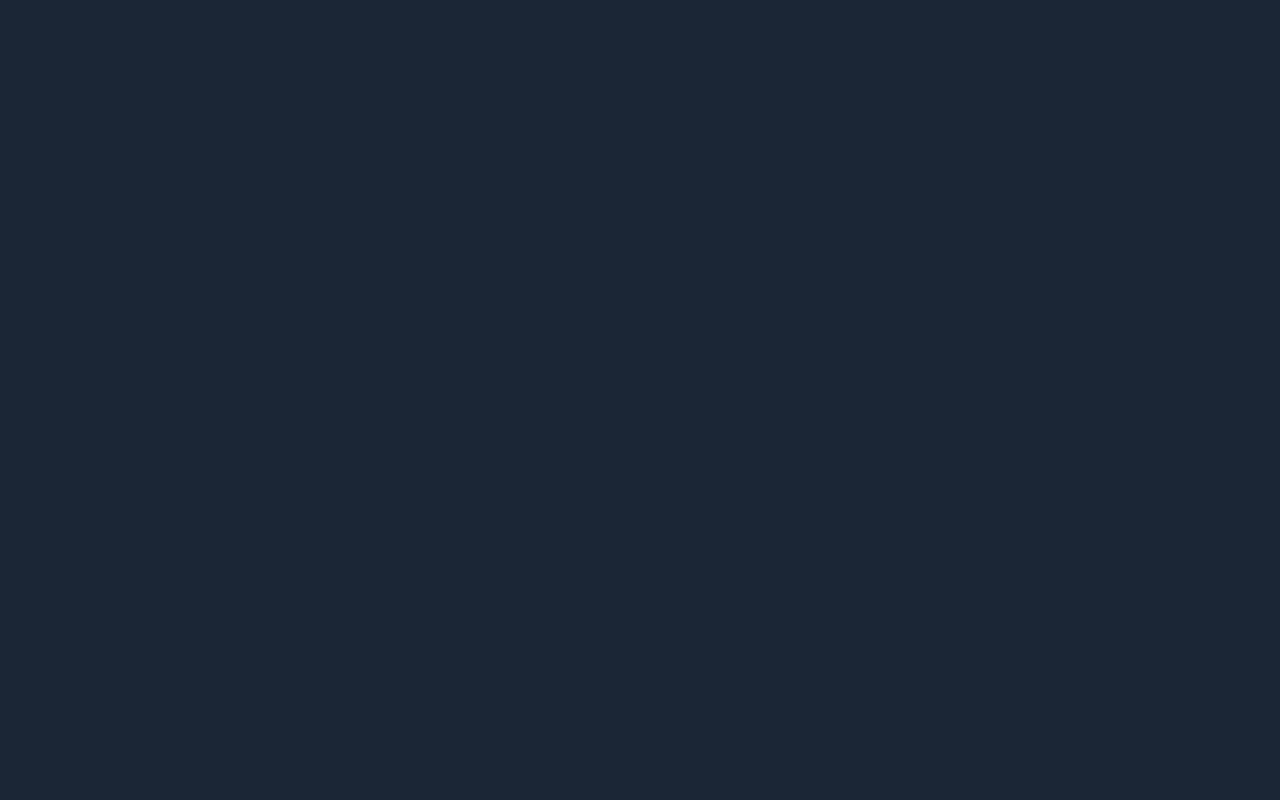
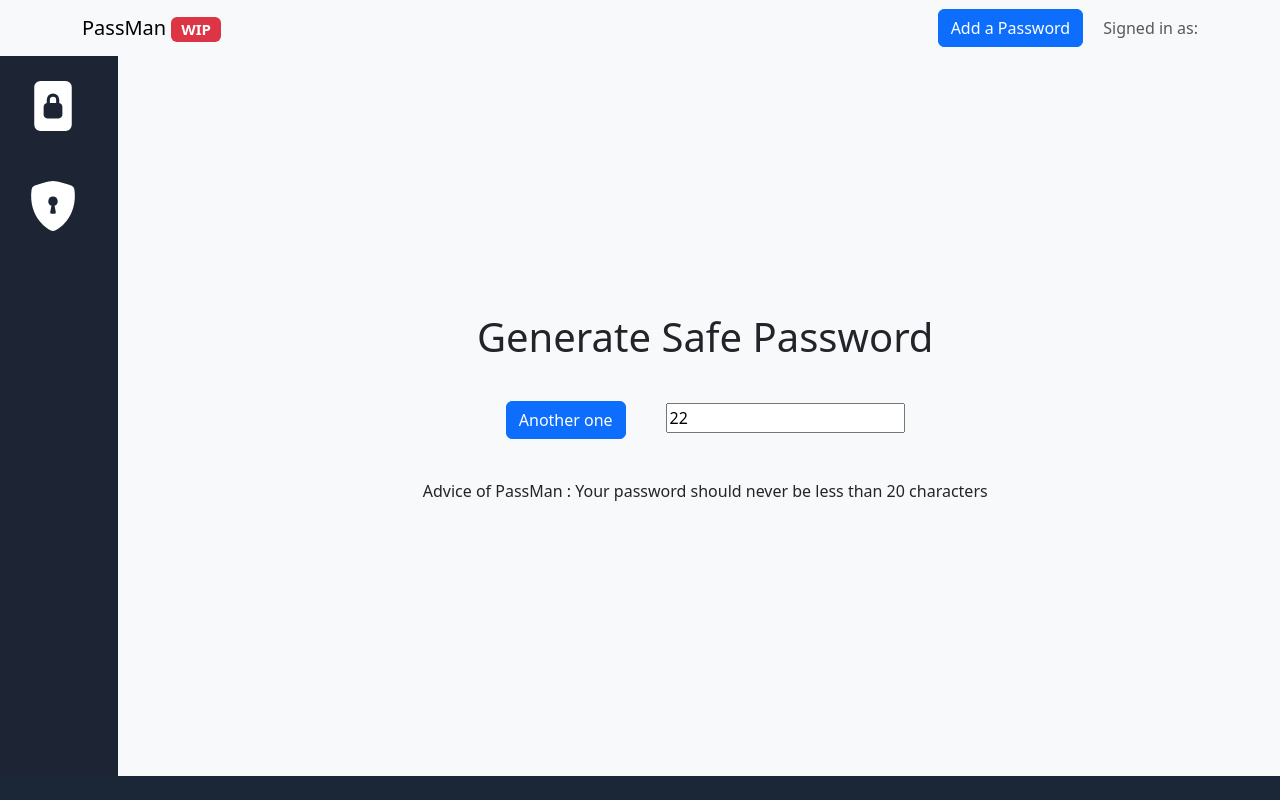
Before and after one commit to Jiplay/PassMan, a React (Vite) app in the folder frontend/: page /#/generator in a window 1280 px wide. Before the commit this address had no page. Built offline with nearby package versions, Linux system fonts and the light colour scheme.

Commit message:
✨ Password generator implemented

```diff
--- /dev/null
+++ b/frontend/src/Generator.tsx
@@ -0,0 +1,82 @@
+import React, {useEffect, useState} from 'react';
+import {useLocation, useNavigate} from 'react-router-dom';
+import Row from 'react-bootstrap/Row';
+import Col from 'react-bootstrap/Col';
+import {Button} from "react-bootstrap";
+import 'react-toastify/dist/ReactToastify.css';
+import NavBarHome from "./components/NavBar";
+import { BsFileLock2Fill } from "react-icons/bs";
+import { GenerateSafePassword } from "../wailsjs/go/main/App";
+
+
+interface LocationState {
+    mainPassword: string;
+    name: string
+}
+
+import { BsFillShieldLockFill } from "react-icons/bs";
+import NbInput from "./components/NbInput";
+
+interface ListItem {
+    Website: string;
+    Login: string;
+    Password: string;
+    Additional: string;
+}
+
+const Generator: React.FC = () => {
+    const location = useLocation();
+    const { mainPassword, name } = location.state as LocationState|| {};
+    const navigate = useNavigate();
+    const [password, setPassword] = useState("")
+    const [lenPassword, setLenPassword] = useState(22)
+
+    function fetchNewPassword(update: string) {
+        console.log("unused")
+    }
+
+    async function GenerateAnother() {
+        let resp = await GenerateSafePassword(lenPassword)
+        setPassword(resp)
+    }
+
+    useEffect(() => {
+        GenerateAnother()
+    }, []);
+
+    return (
+        <>
+            <NavBarHome username={name} password={mainPassword}  onUpdatePassword={fetchNewPassword}/>
+            <Row>
+                <Col sm={3} style={{backgroundColor: "rgb(29, 37, 53)", height: "90vh", width: "10%"}}>
+                    <div onClick={() => {
+                        navigate('/home', {state: {mainPassword: mainPassword, name: name}})
+                    }}>
+                        <BsFileLock2Fill style={{fontSize: "50px", color: "white", marginTop: "25px"}}/>
+                    </div>
+                    <BsFillShieldLockFill style={{fontSize: "50px", color: "white", marginTop: "50px"}}/>
+                </Col>
+                <Col style={{
+                    backgroundColor: "rgb(248, 249, 250)",
+                    display: "flex",
+                    alignItems: "center",
+                    justifyContent: "center"
+                }}>
+                    <div style={{}}>
+                        <h1 style={{marginBottom: "40px"}}> Generate Safe Password</h1>
+                        <p>{password}</p>
+                        <div style={{marginTop: "40px"}}>
+                        <Button style={{marginRight: "40px"}} onClick={GenerateAnother}> Another one</Button>
+                        <NbInput value={lenPassword} onChange={setLenPassword} />
+                        </div>
+                        <p style={{marginTop: "40px"}}>
+                            Advice of PassMan : Your password should never be less than 20 characters
+                        </p>
+                    </div>
+                </Col>
+            </Row>
+        </>
+    );
+};
+
+export default Generator;
--- a/frontend/src/Home.tsx
+++ b/frontend/src/Home.tsx
@@ -1,5 +1,5 @@
 import React, {useEffect, useState} from 'react';
-import { useLocation } from 'react-router-dom';
+import {useLocation, useNavigate} from 'react-router-dom';
 import Row from 'react-bootstrap/Row';
 import Col from 'react-bootstrap/Col';
 import {Button, Image} from "react-bootstrap";
@@ -19,6 +19,8 @@ interface LocationState {
     name: string
 }
 
+import { BsFillShieldLockFill } from "react-icons/bs";
+
 interface ListItem {
     Website: string;
     Login: string;
@@ -32,6 +34,7 @@ const Home: React.FC = () => {
     const [websites, setWebsites] = useState<Array<mongodb.Credentials>>()
     const [selectedWebsite, setSelectedWebsite] = useState(-1)
     const [reload, setReload] = useState("")
+    const navigate = useNavigate();
 
     const onItemClick = (id: number) => {
         setSelectedWebsite(id)
@@ -67,8 +70,13 @@ const Home: React.FC = () => {
         <>
             <NavBarHome username={name} password={mainPassword}  onUpdatePassword={fetchNewPassword}/>
                 <Row>
-                    <Col sm={3} style={{backgroundColor: "rgb(29, 37, 53)", height: "100vh", width:"10%"}}>
+                    <Col sm={3} style={{backgroundColor: "rgb(29, 37, 53)", height: "90vh", width:"10%"}}>
                         <BsFileLock2Fill style={{fontSize: "50px", color: "white", marginTop: "25px"}} />
+                        <div onClick={() => {
+                            navigate('/generator', { state : {mainPassword: mainPassword, name: name }})
+                        }}>
+                            <BsFillShieldLockFill style={{fontSize: "50px", color: "white", marginTop: "50px"}} />
+                        </div>
                     </Col>
                     <Col md={3}>
                         <h3>Website registered</h3>
--- /dev/null
+++ b/frontend/src/components/NbInput.tsx
@@ -0,0 +1,23 @@
+import React, { ChangeEvent } from 'react';
+
+interface NbInputProps {
+    value: number;
+    onChange: (value: number) => void;
+}
+
+const NbInput: React.FC<NbInputProps> = ({ value, onChange }) => {
+    const handleChange = (event: ChangeEvent<HTMLInputElement>) => {
+        const newValue = parseInt(event.target.value);
+        onChange(newValue);
+    };
+
+    return (
+        <input
+            type="number"
+            value={value}
+            onChange={handleChange}
+        />
+    );
+};
+
+export default NbInput;
--- a/frontend/src/main.tsx
+++ b/frontend/src/main.tsx
@@ -5,6 +5,7 @@ import './style.css';
 import RegisterPage from './RegisterPage';
 import Home from "./Home";
 import Login from "./Login";
+import Generator from "./Generator";
 import {ToastContainer} from 'react-toastify'
 import 'react-toastify/dist/ReactToastify.css';
 
@@ -15,6 +16,7 @@ ReactDOM.render(
         <Routes>
             <Route path="/" element={<RegisterPage />} />
             <Route path="/home" element={<Home />} />
+            <Route path="/generator" element={<Generator />} />
             <Route path="/login" element={<Login />} />
         </Routes>
         <ToastContainer />
```
